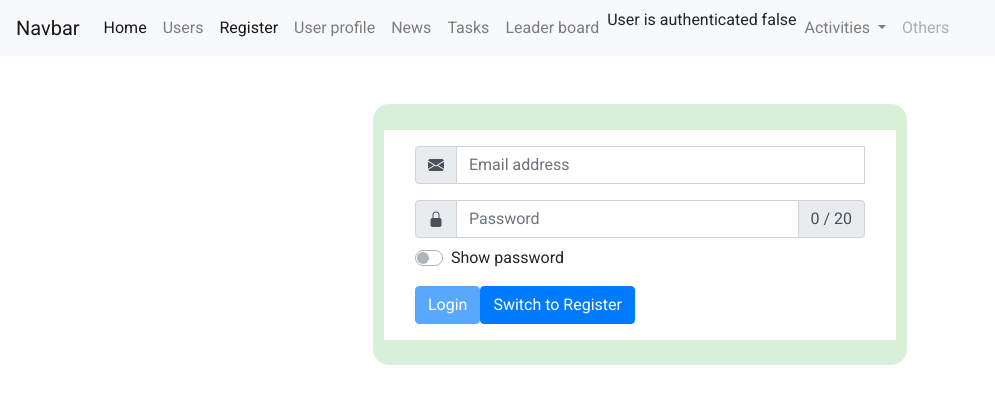
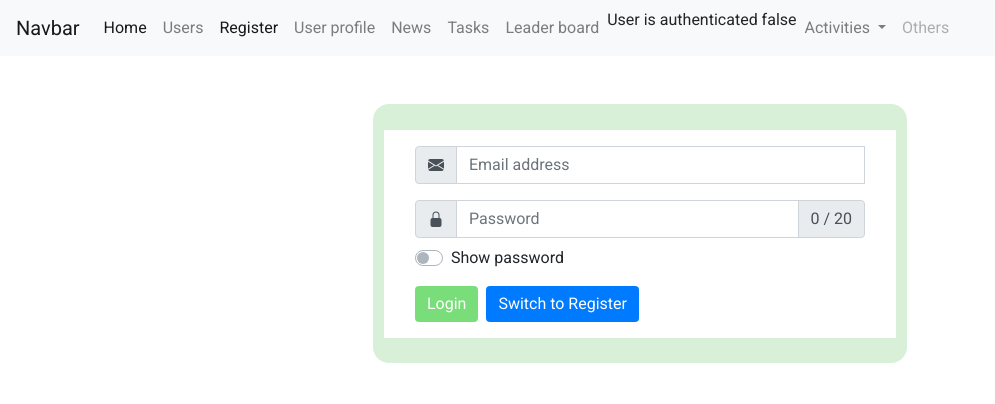
Before and after one commit to Wo0dyStars/shared-house, an Angular app: page /authorization in a window 1280 px wide. Shown: the top 404 px of the page, without its empty margins (0-995 px from the left). Built offline with nearby package versions, Linux system fonts and the light colour scheme.

Commit message:
Switch colors between Login and Register buttons.

```diff
--- a/src/app/authorization/authorization.component.html
+++ b/src/app/authorization/authorization.component.html
@@ -146,8 +146,8 @@
                 </div>
 
                 <div>
-                  <button type="submit" class="btn btn-primary" [disabled]="form.invalid">{{ isLoginMode ? "Login" : "Register" }}</button>
-                  <button class="btn btn-primary" (click)="onSwitchMode()" type="button">
+                  <button type="submit" class="btn btn-primary" [class]="isLoginMode ? 'login' : 'register'" [disabled]="form.invalid">{{ isLoginMode ? "Login" : "Register" }}</button>
+                  <button class="btn btn-primary" [class]="isLoginMode ? 'register' : 'login'" (click)="onSwitchMode()" type="button">
                     Switch to {{ isLoginMode ? "Register" : "Login" }}
                   </button>
                 </div>
--- a/src/app/authorization/authorization.component.scss
+++ b/src/app/authorization/authorization.component.scss
@@ -89,3 +89,16 @@ input[type=password] {
 .custom-switch {
 	margin-bottom: 1rem;
 }
+
+button[type=submit],
+button[type=button] {
+	outline: none;
+	box-shadow: none;
+	border: 0;
+	transition: all .5s ease;
+	margin-right: .5rem;
+}
+
+.login {
+	background-color: limegreen;
+}
```
